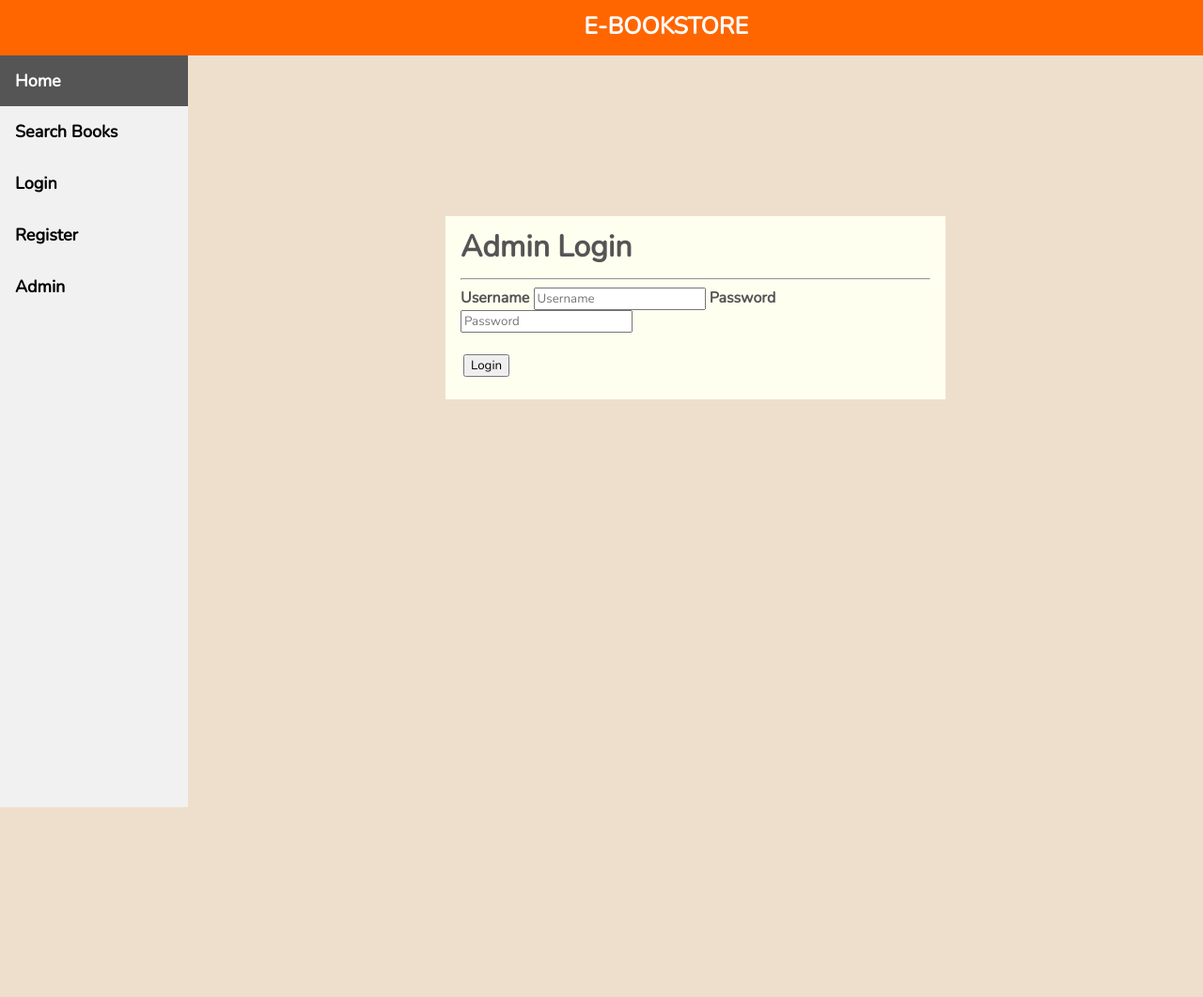
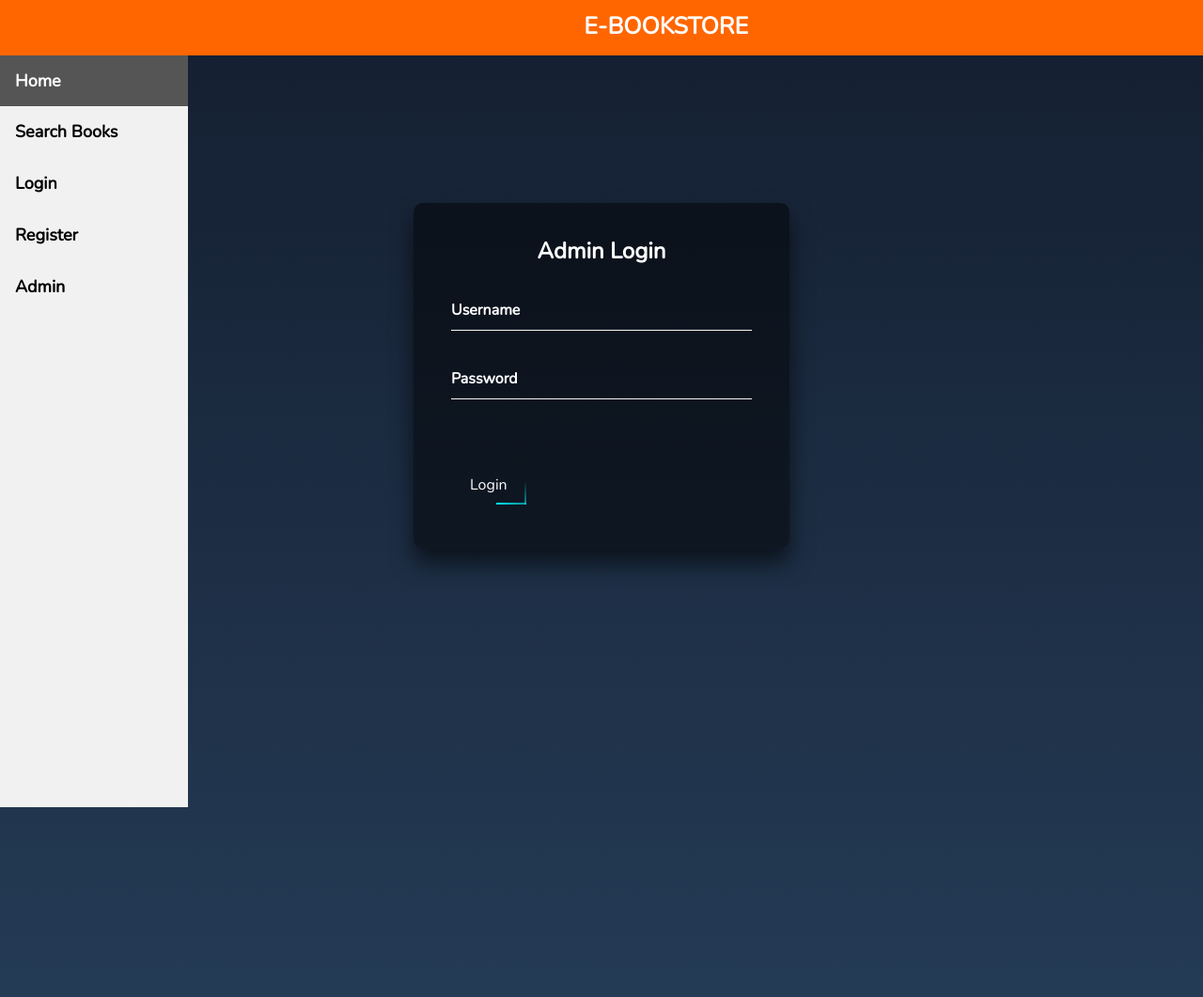
Before and after one commit to sachinraghult/e-bookstore, a PHP site: page /admin_login.php in a window 1280 px wide. Shown: the whole page at 94% size. Run offline with PHP 8.4, Linux system fonts and the light colour scheme; a stand-in replaces the project's code that opens the database connection.

Commit message:
login form styles done

```diff
--- a/admin_login.php
+++ b/admin_login.php
@@ -4,6 +4,7 @@
     header("location:admin/");
   }
   include("db.php");
+  include("includes/main_header.php");
 ?>
 
 
@@ -11,23 +12,14 @@
 <html>
 <head>
     <link rel="stylesheet" type="text/css" href="css/login.css">
-    <style>
-    body{
-        /*background-image: url(images/library.jpg);*/
-        background-repeat: no-repeat;
-        background-size: cover;
-    }
-    </style>
 </head>
 <body>
 
-<?php include("includes/main_header.php");?>
-
+<div class="login-box" style="margin: auto">
+<h2>Admin Login</h2>
+<form action="<?php echo $_SERVER["PHP_SELF"];?>" method = "post">
 
 <form action="<?php echo $_SERVER["PHP_SELF"];?>" method="POST">
-  <div class="container content" style="width: 500px; height: 50%; margin:auto; margin-top: 170px; background-color:ivory">
-    <h1>Admin Login</h1>
-    <hr>
 
     <?php
       if(isset($_POST["submit"])){
@@ -46,20 +38,25 @@
       }
     ?>
 
-    <label for="username"><b>Username</b></label>
-    <input type="text" placeholder="Username" name="aname" required>
-
-    <label for="pwd"><b>Password</b></label>
-    <input type="password" placeholder="Password" name="apass" required>
-
-    <br><br>
-    <div class="clearfix" style="padding-left: 3px">
-      <button type="submit" class="login" name="submit">Login</button>
+    <div class="user-box">
+          <input type="text" name="aname" required="">
+          <label>Username</label>
+        </div>
+        <div class="user-box">
+          <input type="password" name="apass" required="">
+          <label>Password</label>
+        </div>
+        <a>
+        <button type="submit" name="submit" style="color: white; font-size: 100%; font-family: inherit; border: none; padding: 0!important; background: none!important; cursor: pointer;">
+          <span></span>
+          <span></span>
+          <span></span>
+          <span></span>
+          Login
+        </button>
+        </a>
+      </form>
     </div>
-    <div><br>
-    </div>
-  </div>
-</form>
 
 <?php include("includes/footer.php"); ?>
 
--- a/css/login.css
+++ b/css/login.css
@@ -1,6 +1,4 @@
-html {
-  height: 100%;
-}
+
 body {
   margin:0;
   padding:0;
--- a/login.php
+++ b/login.php
@@ -13,7 +13,6 @@
     <link rel="stylesheet" type="text/css" href="css/login.css">
 </head>
 <body>
-
 
 
 <div class="login-box" style="margin: auto">
@@ -54,7 +53,7 @@
       <span></span>
       <span></span>
       <span></span>
-      Submit
+      Login
     </button>
     </a>
   </form>
--- a/register.php
+++ b/register.php
@@ -17,7 +17,7 @@
     <script type="text/javascript">
     function CheckPassword()
     {
-      var decimal=  /^(?=.\d)(?=.[a-z])(?=.[A-Z])(?=.[^a-zA-Z0-9])(?!.*\s).{6,}$/;
+      var decimal=  /^(?=.*\d)(?=.*[a-z])(?=.*[A-Z])(?=.*[^a-zA-Z0-9])(?!.*\s).{6,}$/;
       if(document.getElementById('pwd').value.match(decimal))
       {
         document.getElementById('pwdmessage').style.color = 'green';
@@ -49,7 +49,7 @@
     }
     function userCheck()
     {
-      var decimal=  /^(?=.*\d)(?=.*[a-z])(?=.*[A-Z])(?=.*[^a-zA-Z0-9])(?!.*\s).{6,}$/;
+      var regex=  /^[A-Za-z0-9_@.|-]*$/;
       if (document.getElementById('name').value.match(regex))
       {
         document.getElementById('usermessage').style.color = 'green';
@@ -161,7 +161,7 @@
     <a>
     <button type="submit" style="color: white; font-size: 100%; font-family: inherit; border: none; padding: 0!important; background: none!important;
     cursor: pointer;" class="signup" name="submit" onclick="" id="submit">
-      Submit
+      Register
     </button>
     </a>
 
```
